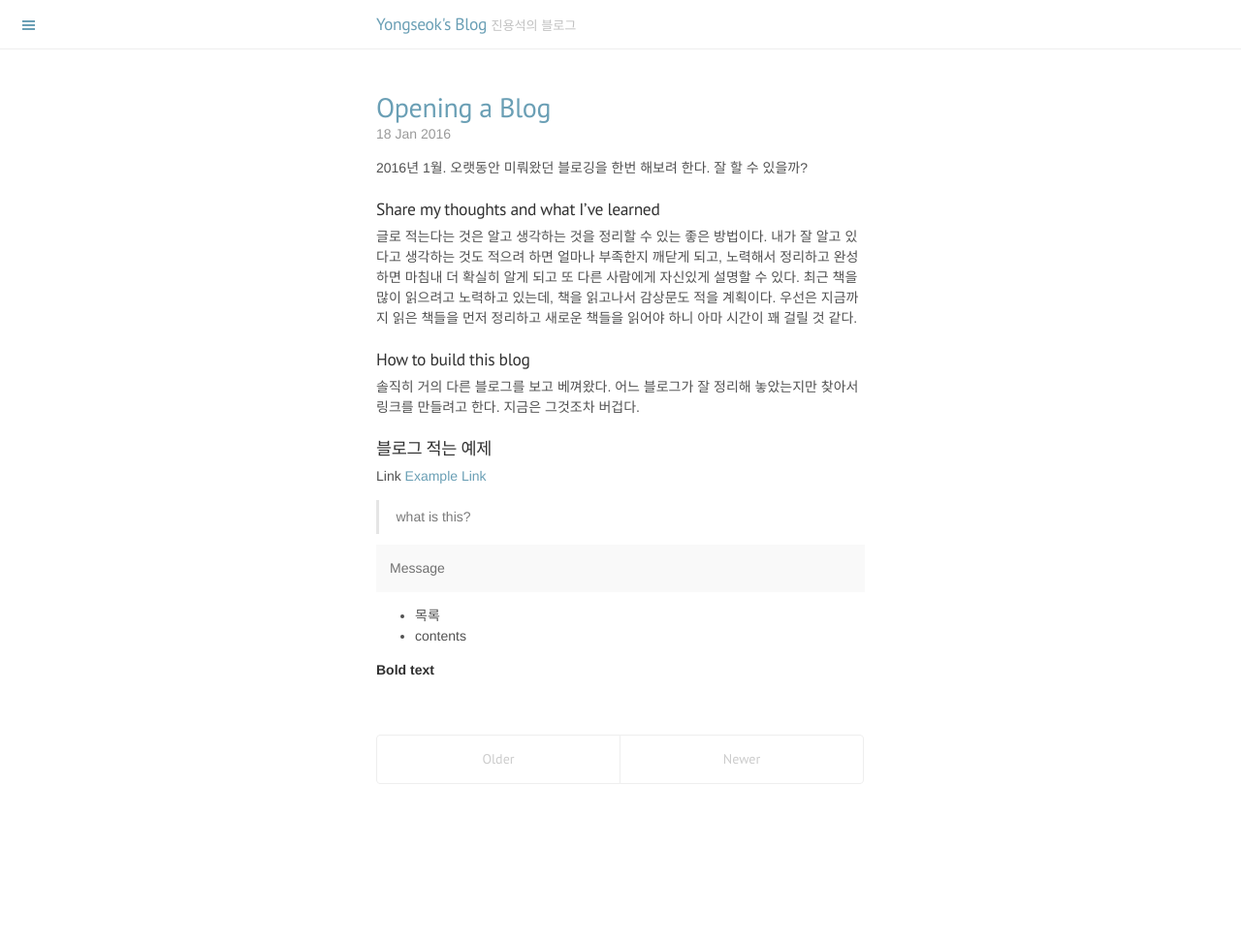
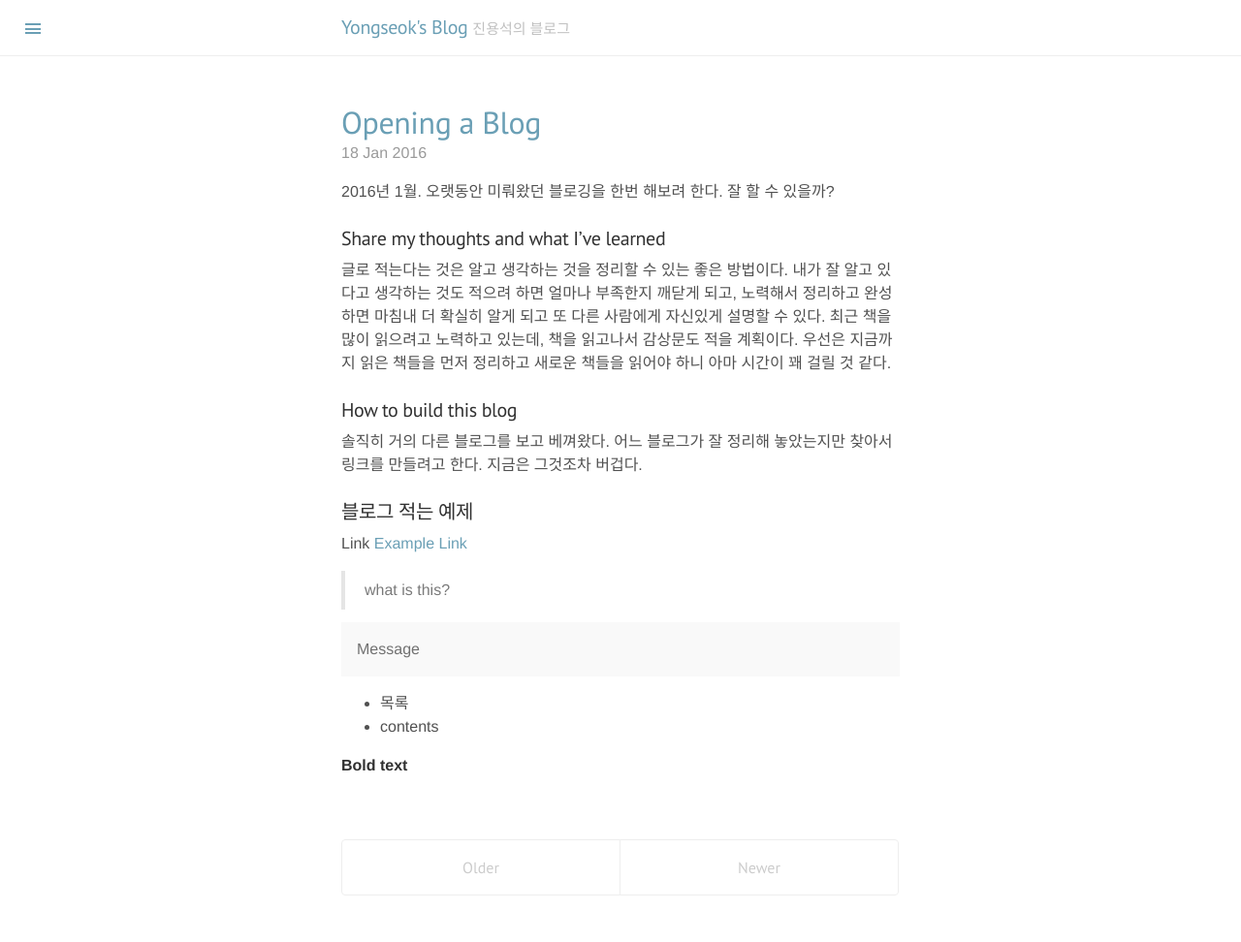
Before and after one commit to ysjin/old-blog, a Jekyll site: the page built from index.html, in a window 1280 px wide. Shown: the whole page at 97% size. Built offline with Jekyll 4.4.1, drawn with Linux system fonts in a browser that asks for light colours; Markdown is read by kramdown in place of the engine named in the settings; the list of posts is cut into pages by our own code; before the commit the page ends 900 px from its top, so only the background shows below that.

Commit message:
Update lanyon.css

```diff
--- a/public/css/lanyon.css
+++ b/public/css/lanyon.css
@@ -48,6 +48,11 @@ html {
 html {
   font-family: "Helvetica Neue", "Apple SD Gothic Neo", "Nanum Gothic", Helvetica, Arial, sans-serif;
   font-size: 14px;
+}
+@media (min-width: 36em) {
+  html {
+    font-size: 16px;
+  }
 }
 
 h1, h2, h3, h4, h5, h6 {
```
